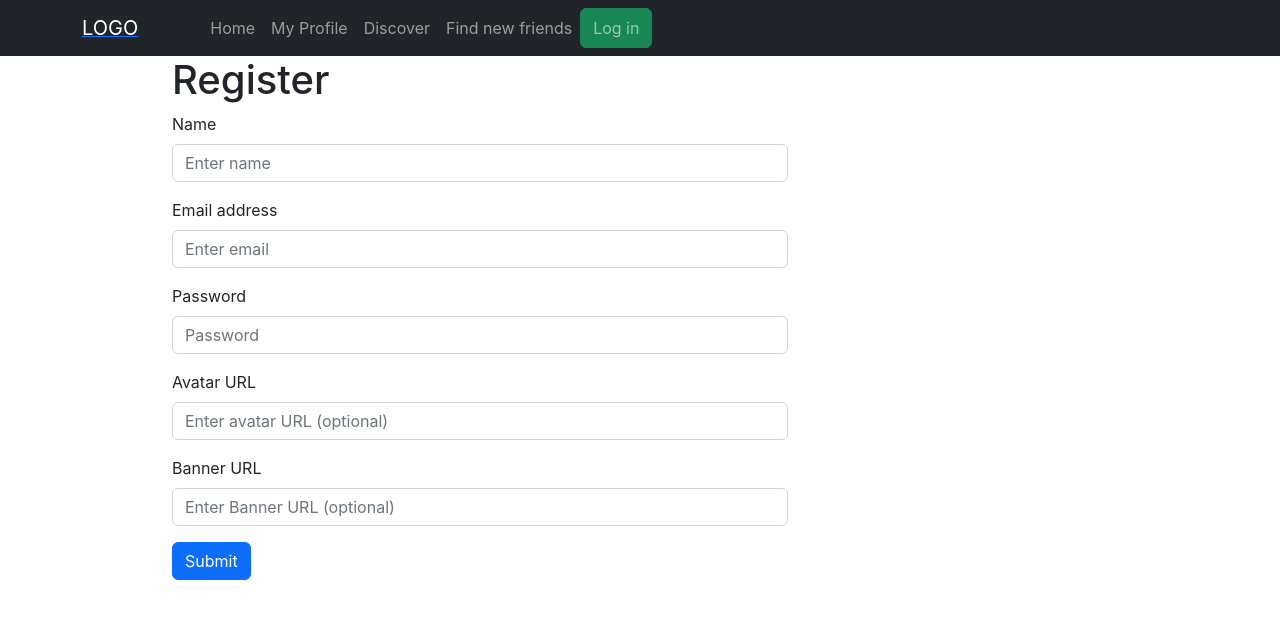
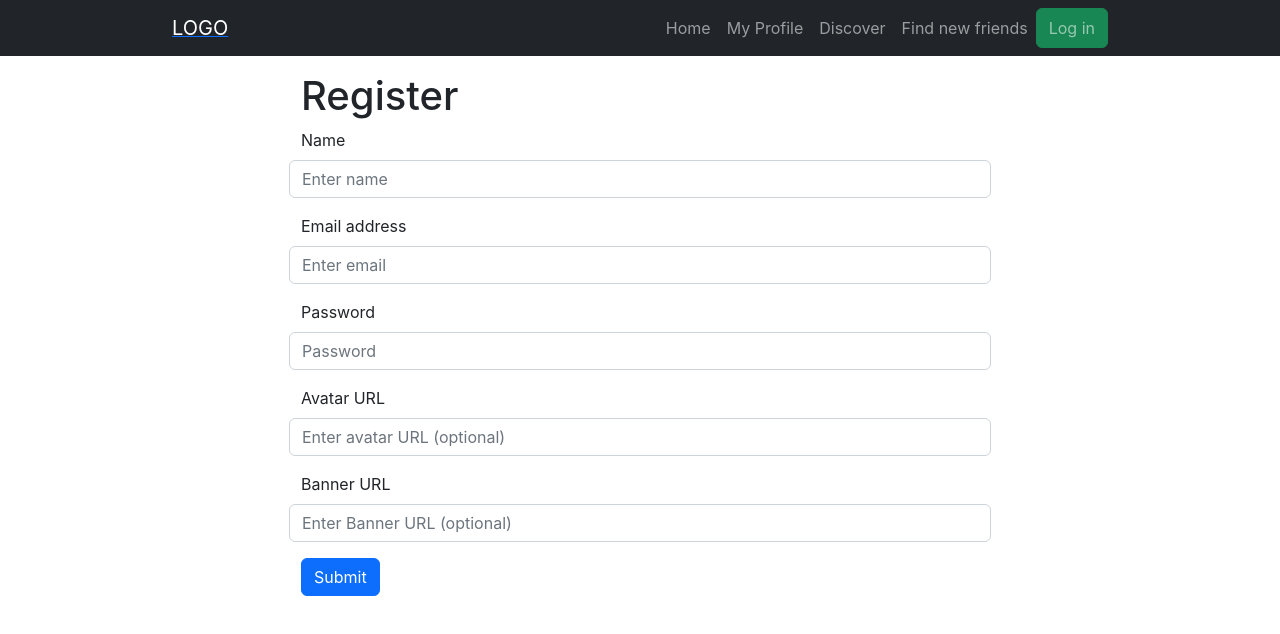
Before and after one commit to Noroff-FEU-Assignments/project-exam-2-mikaelrev, a React (Create React App) app: page /register in a window 1280 px wide. Shown: the top 634 px of the page. Built offline with nearby package versions, Linux system fonts and the light colour scheme.

Commit message:
Styled navbar, and small things on most other pages

```diff
--- a/src/components/friends/friend-profile/GetFriendInfo.js
+++ b/src/components/friends/friend-profile/GetFriendInfo.js
@@ -39,7 +39,7 @@ export default function GetProfileInfo() {
   if (error) return <div>An error occurred</div>;
 
   return (
-    <Col>
+    <Col className="p-3 text-center text-sm-start">
       <Card className="p-3 bg-light ">
         <Card.Body>
           <Row>
--- a/src/components/layout/Layout.js
+++ b/src/components/layout/Layout.js
@@ -10,18 +10,18 @@ function Layout() {
 
   function logout() {
     setAuth(null);
-    navigate("/login");
+    navigate("/");
   }
 
   return (
     <Navbar bg="dark" variant="dark" expand="lg">
-      <Container>
+      <Container className="w-75">
         <NavLink to="/">
           <Navbar.Brand>LOGO</Navbar.Brand>
         </NavLink>
-        <Navbar.Toggle aria-controls="basic-navbar-nav" className="me-3" />
+        <Navbar.Toggle aria-controls="basic-navbar-nav" />
         <Navbar.Collapse id="basic-navbar-nav">
-          <Nav className="ps-5">
+          <Nav className="ms-auto">
             <NavLink to="/" className="nav-link">
               Home
             </NavLink>
--- a/src/components/login/LoginPage.js
+++ b/src/components/login/LoginPage.js
@@ -8,7 +8,7 @@ import FormError from "../common/FormError";
 import { BASE_URL } from "../../constants/api";
 import { NavLink } from "react-router-dom";
 import AuthContext from "../../context/AuthContext";
-import { Button, Form, Col } from "react-bootstrap";
+import { Container, Row, Form, Button } from "react-bootstrap";
 import Heading from "../layout/Heading";
 
 const url = BASE_URL + "social/auth/login";
@@ -45,7 +45,7 @@ export default function LoginPage() {
       const response = await axios.post(url, data);
       console.log("response", response.data);
       setAuth(response.data);
-      navigate("/");
+      navigate("/my-profile");
     } catch (error) {
       console.log("error", error);
       setLoginError(error.toString());
@@ -55,6 +55,7 @@ export default function LoginPage() {
   }
 
   return (
+    <Container className="mt-3 w-75">
       <Form onSubmit={handleSubmit(onSubmit)}>
         <Heading content="Log in" />
         {loginError && <FormError>{loginError}</FormError>}
@@ -69,13 +70,13 @@ export default function LoginPage() {
             placeholder="Enter email"
             {...register("email")}
           />
-        <Col>
+          <Row>
             {errors.email && (
               <Form.Text className="text-danger">
                 {errors.email.message}
               </Form.Text>
             )}
-        </Col>
+          </Row>
 
           <Form.Label className="mt-3">Password</Form.Label>
           <Form.Control
@@ -83,18 +84,21 @@ export default function LoginPage() {
             placeholder="Password"
             {...register("password")}
           />
+          <Row>
             {errors.password && (
               <Form.Text className="text-danger">
                 {errors.password.message}
               </Form.Text>
             )}
+          </Row>
         </Form.Group>
-      <Button variant="primary" type="submit">
+        <Button variant="success" type="submit">
           Log in
         </Button>
-      <Col>
+        <Row>
           <NavLink to="/register">Not a user? Create an account here</NavLink>
-      </Col>
+        </Row>
       </Form>
+    </Container>
   );
 }
--- a/src/components/posts/GetPostDetails.js
+++ b/src/components/posts/GetPostDetails.js
@@ -44,7 +44,7 @@ export default function GetPostDetails() {
   if (error) return <div>An error occurred</div>;
 
   return (
-    <Row className="mt-3 d-flex flex-column">
+    <Row className="mt-3 mb-5 d-flex flex-column">
       <Col>
         <Heading content={details.title} />
         <Card>
--- a/src/components/posts/MakeComment.js
+++ b/src/components/posts/MakeComment.js
@@ -38,6 +38,7 @@ export default function MakeComment() {
     try {
       const response = await http.post(url, postData);
       console.log("response", response.data);
+      window.location.reload(true);
     } catch (error) {
       console.log("error", error);
       setServerError(error.toString());
--- a/src/components/profile/CreatePost.js
+++ b/src/components/profile/CreatePost.js
@@ -41,6 +41,7 @@ export default function CreatePost() {
     try {
       const response = await http.post("social/posts", postData);
       console.log("response", response.data);
+      window.location.reload(true);
     } catch (error) {
       console.log("error", error);
       setServerError(error.toString());
--- a/src/components/register/RegisterPage.js
+++ b/src/components/register/RegisterPage.js
@@ -5,7 +5,7 @@ import { yupResolver } from "@hookform/resolvers/yup";
 import axios from "axios";
 import FormError from "../common/FormError";
 import { BASE_URL } from "../../constants/api";
-import { Button, Row, Form, Col } from "react-bootstrap";
+import { Container, Row, Form, Button } from "react-bootstrap";
 import Heading from "../layout/Heading";
 
 const url = BASE_URL + "social/auth/register";
@@ -55,7 +55,7 @@ export default function RegisterPage() {
   }
 
   return (
-    <>
+    <Container className="mt-3 w-75">
       <Form onSubmit={handleSubmit(onSubmit)}>
         <Heading content="Register" />
         {registerError && <FormError>{registerError}</FormError>}
@@ -65,102 +65,90 @@ export default function RegisterPage() {
           disabled={submitting}
         >
           <Row>
-            <Col sm={8}>
             <Form.Label>Name</Form.Label>
             <Form.Control
               type="text"
               placeholder="Enter name"
               {...register("name")}
             />
-              <Col sm={8}>
+          </Row>
+          <Row>
             {errors.name && (
               <Form.Text className="text-danger">
                 {errors.name.message}
               </Form.Text>
             )}
-              </Col>
-            </Col>
           </Row>
+
           <Row>
-            <Col sm={8}>
             <Form.Label className="mt-3">Email address</Form.Label>
             <Form.Control
               type="email"
               placeholder="Enter email"
               {...register("email")}
             />
-              <Col sm={8}>
+          </Row>
+          <Row>
             {errors.email && (
               <Form.Text className="text-danger">
                 {errors.email.message}
               </Form.Text>
             )}
-              </Col>
-            </Col>
           </Row>
 
           <Row>
-            <Col sm={8}>
             <Form.Label className="mt-3">Password</Form.Label>
             <Form.Control
               type="password"
               placeholder="Password"
               {...register("password")}
             />
-              <Col sm={8}>
+          </Row>
+          <Row>
             {errors.password && (
               <Form.Text className="text-danger">
                 {errors.password.message}
               </Form.Text>
             )}
-              </Col>
-            </Col>
           </Row>
 
           <Row>
-            <Col sm={8}>
             <Form.Label className="mt-3">Avatar URL</Form.Label>
             <Form.Control
               type="text"
               placeholder="Enter avatar URL (optional)"
               {...register("avatar")}
             />
-              <Col sm={8}>
+          </Row>
+          <Row>
             {errors.avatar && (
               <Form.Text className="text-danger">
                 {errors.avatar.message}
               </Form.Text>
             )}
-              </Col>
-            </Col>
           </Row>
 
           <Row>
-            <Col sm={8}>
             <Form.Label className="mt-3">Banner URL</Form.Label>
             <Form.Control
               type="text"
               placeholder="Enter Banner URL (optional)"
               {...register("banner")}
             />
-              <Col sm={8}>
+          </Row>
+          <Row>
             {errors.banner && (
               <Form.Text className="text-danger">
                 {errors.banner.message}
               </Form.Text>
             )}
-              </Col>
-            </Col>
           </Row>
         </Form.Group>
-        <Row>
-          <Col sm={8}>
+
         <Button variant="primary" type="submit">
           Submit
         </Button>
-          </Col>
-        </Row>
       </Form>
-    </>
+    </Container>
   );
 }
```
Also changed, not shown: src/components/friends/ProfilesList.js (+8 -6 lines). Lines whose indentation alone changed are shown as unchanged.
